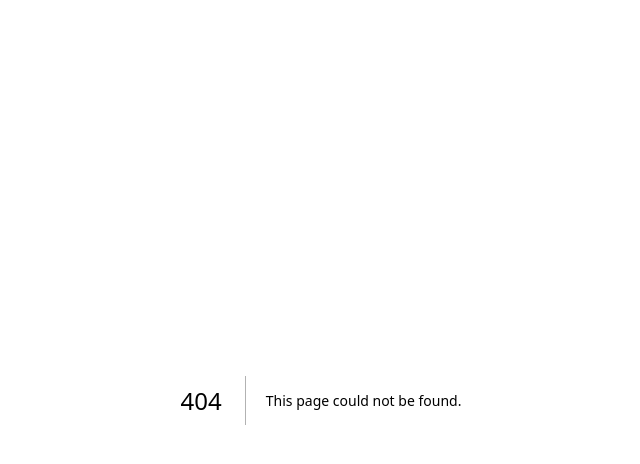
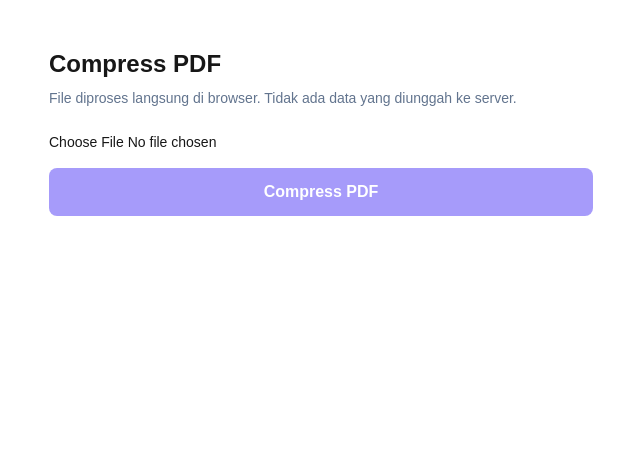
Before and after one commit to kebsixx/SecurePDF, a Next.js app: page /compress-pdf in a window 1280 px wide. Before the commit this address had no page. Shown: the top 464 px of the page, without its empty margins (319-959 px from the left). Built offline with nearby package versions, Linux system fonts and the light colour scheme.

Commit message:
Add PDF compression feature and update dependencies

```diff
--- a/package.json
+++ b/package.json
@@ -12,6 +12,7 @@
   "dependencies": {
     "jspdf": "^4.0.0",
     "next": "16.1.1",
+    "pdf-lib": "^1.17.1",
     "react": "19.2.3",
     "react-dom": "19.2.3",
     "sortablejs": "^1.15.6"
--- /dev/null
+++ b/src/app/compress-pdf/page.jsx
@@ -0,0 +1,73 @@
+"use client";
+
+import { useState } from "react";
+import { PDFDocument } from "pdf-lib";
+
+export default function CompressPDFPage() {
+  const [file, setFile] = useState(null);
+  const [loading, setLoading] = useState(false);
+
+  async function handleCompress() {
+    if (!file) return alert("Pilih file PDF terlebih dahulu");
+
+    setLoading(true);
+
+    try {
+      // Baca file PDF
+      const arrayBuffer = await file.arrayBuffer();
+      const pdfDoc = await PDFDocument.load(arrayBuffer);
+
+      // Buat PDF baru (rebuild = bentuk kompresi client-side)
+      const newPdf = await PDFDocument.create();
+      const pages = await newPdf.copyPages(pdfDoc, pdfDoc.getPageIndices());
+      pages.forEach((p) => newPdf.addPage(p));
+
+      // Simpan PDF
+      const pdfBytes = await newPdf.save();
+      const blob = new Blob([pdfBytes], { type: "application/pdf" });
+
+      // Download otomatis
+      const url = URL.createObjectURL(blob);
+      const a = document.createElement("a");
+      a.href = url;
+      a.download = file.name.replace(/\.pdf$/i, "") + "-compressed.pdf";
+      a.click();
+      URL.revokeObjectURL(url);
+    } catch (err) {
+      console.error(err);
+      alert("Gagal memproses PDF");
+    } finally {
+      setLoading(false);
+    }
+  }
+
+  return (
+    <main className="max-w-xl mx-auto px-4 py-12">
+      <h1 className="text-2xl font-bold mb-2">Compress PDF</h1>
+      <p className="text-sm text-slate-500 mb-6">
+        File diproses langsung di browser. Tidak ada data yang diunggah ke
+        server.
+      </p>
+
+      <input
+        type="file"
+        accept="application/pdf"
+        onChange={(e) => setFile(e.target.files?.[0] || null)}
+        className="mb-4 block w-full text-sm"
+      />
+
+      <button
+        onClick={handleCompress}
+        disabled={!file || loading}
+        className="w-full bg-indigo-600 text-white py-3 rounded-lg font-semibold disabled:opacity-50">
+        {loading ? "Memproses..." : "Compress PDF"}
+      </button>
+
+      {file && (
+        <p className="text-xs text-slate-400 mt-4">
+          File: {file.name} ({(file.size / 1024 / 1024).toFixed(2)} MB)
+        </p>
+      )}
+    </main>
+  );
+}
--- a/src/app/page.js
+++ b/src/app/page.jsx
@@ -20,15 +20,13 @@ export default function Home() {
             Looking for a starting point or more instructions? Head over to{" "}
             <a
               href="https://vercel.com/templates?framework=next.js&utm_source=create-next-app&utm_medium=appdir-template-tw&utm_campaign=create-next-app"
-              className="font-medium text-zinc-950 dark:text-zinc-50"
-            >
+              className="font-medium text-zinc-950 dark:text-zinc-50">
               Templates
             </a>{" "}
             or the{" "}
             <a
               href="https://nextjs.org/learn?utm_source=create-next-app&utm_medium=appdir-template-tw&utm_campaign=create-next-app"
-              className="font-medium text-zinc-950 dark:text-zinc-50"
-            >
+              className="font-medium text-zinc-950 dark:text-zinc-50">
               Learning
             </a>{" "}
             center.
@@ -36,11 +34,10 @@ export default function Home() {
         </div>
         <div className="flex flex-col gap-4 text-base font-medium sm:flex-row">
           <a
-            className="flex h-12 w-full items-center justify-center gap-2 rounded-full bg-foreground px-5 text-background transition-colors hover:bg-[#383838] dark:hover:bg-[#ccc] md:w-[158px]"
+            className="flex h-12 w-full items-center justify-center gap-2 rounded-full bg-foreground px-5 text-background transition-colors hover:bg-[#383838] dark:hover:bg-[#ccc] md:w-39.5"
             href="https://vercel.com/new?utm_source=create-next-app&utm_medium=appdir-template-tw&utm_campaign=create-next-app"
             target="_blank"
-            rel="noopener noreferrer"
-          >
+            rel="noopener noreferrer">
             <Image
               className="dark:invert"
               src="/vercel.svg"
@@ -51,11 +48,10 @@ export default function Home() {
             Deploy Now
           </a>
           <a
-            className="flex h-12 w-full items-center justify-center rounded-full border border-solid border-black/[.08] px-5 transition-colors hover:border-transparent hover:bg-black/[.04] dark:border-white/[.145] dark:hover:bg-[#1a1a1a] md:w-[158px]"
+            className="flex h-12 w-full items-center justify-center rounded-full border border-solid border-black/8 px-5 transition-colors hover:border-transparent hover:bg-black/4 dark:border-white/[.145] dark:hover:bg-[#1a1a1a] md:w-39.5"
             href="https://nextjs.org/docs?utm_source=create-next-app&utm_medium=appdir-template-tw&utm_campaign=create-next-app"
             target="_blank"
-            rel="noopener noreferrer"
-          >
+            rel="noopener noreferrer">
             Documentation
           </a>
         </div>
```
Also changed, not shown: src/app/layout.jsx (renamed from src/app/layout.js), 1 other file (tests, documents, lock files or other folders).
